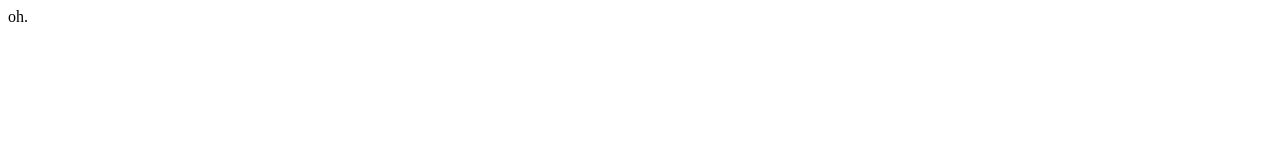
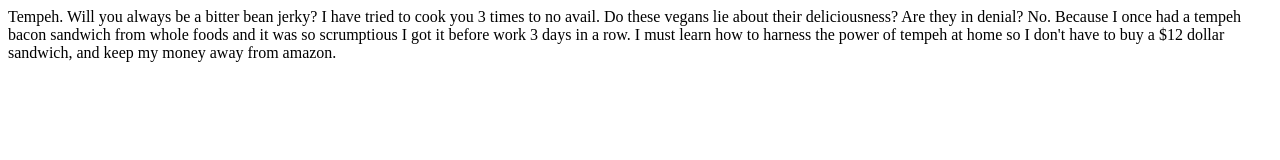
Before and after one commit to Lava-Dot-Hot/git_test, a plain HTML site: page html-boilerplate/index.html in a window 1280 px wide. Drawn offline with Linux system fonts and the light colour scheme.

Commit message:
Started odin recipe project in boilerplate

```diff
--- a/html-boilerplate/index.html
+++ b/html-boilerplate/index.html
@@ -3,9 +3,20 @@
 <html lang="en">
     <head>
         <meta charset="UTF-8">
-        <title>My First Webpage</title>
+        <title>making tempeh</title>
     </head>
 
-    <body> oh.
+    <body>
+        Tempeh.
+        Will you always be a bitter bean jerky?
+        I have tried to cook you 3 times to no avail.
+        Do these vegans lie about their deliciousness?
+        Are they in denial? No. Because I once had a
+        tempeh bacon sandwich from whole foods and it
+        was so scrumptious I got it before work 3
+        days in a row. I must learn how to harness the
+        power of tempeh at home so I don't have to buy
+        a $12 dollar sandwich, and keep my money away
+        from amazon.
     </body>
 </html>
```
